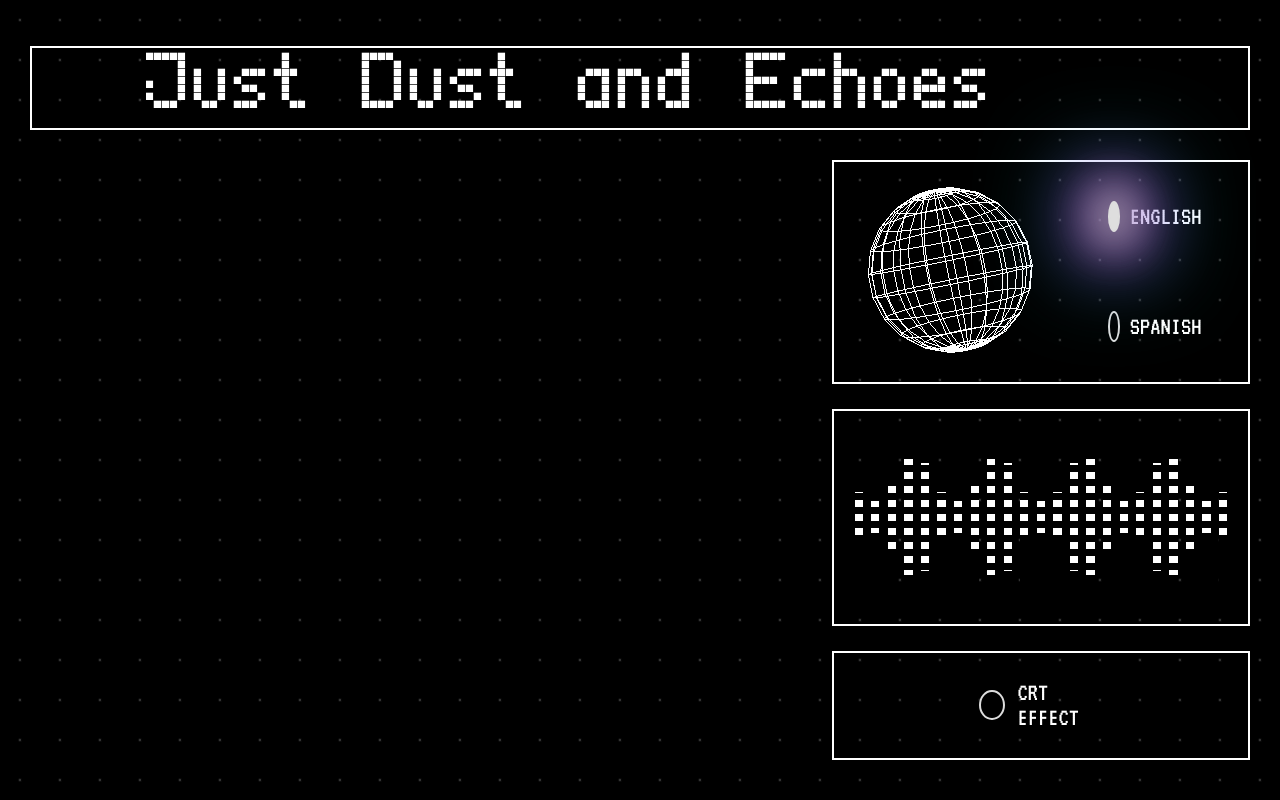
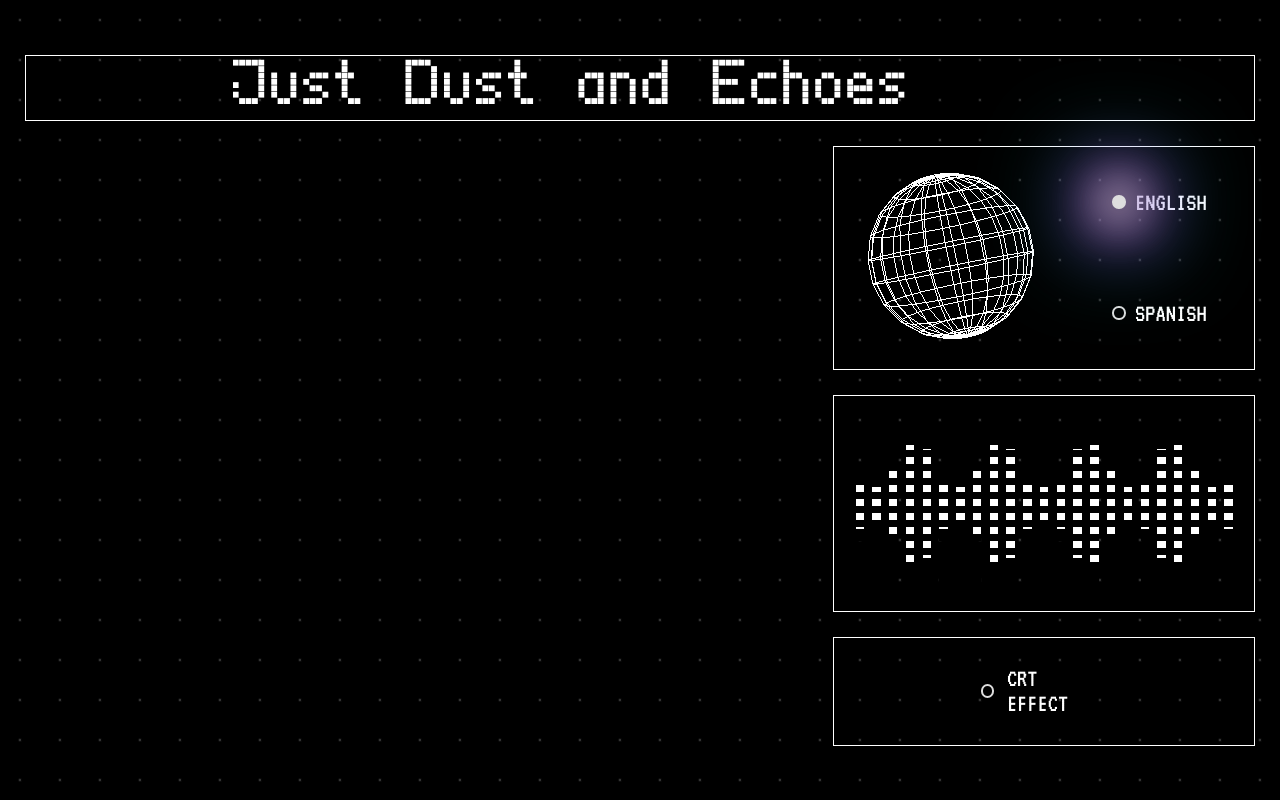
Before and after one commit to AB10110F/Portfolio-TUI, a Next.js app: page / in a window 1280 px wide. Built offline with nearby package versions, Linux system fonts and the light colour scheme.

Commit message:
chore: make ui slim

```diff
--- a/src/css/marquee.module.css
+++ b/src/css/marquee.module.css
@@ -1,14 +1,14 @@
 .header {
-  border: 2px solid rgb(255, 255, 255);
+  border: 1px solid rgb(255, 255, 255);
   overflow-x: hidden;
   display: flex;
   align-items: center;
-  margin: 30px 30px 0 30px;
+  margin: 25px 25px 0 25px;
   white-space: nowrap;
 }
 
 .header>h1 {
-  font-size: 10vh;
+  font-size: 8vh;
   animation: slide var(--transition-duration) infinite linear;
 }
 
@@ -24,17 +24,17 @@
 
 @media only screen and (max-width: 1250px) and (min-width: 760px) {
   .header {
-    height: 12svh;
+    height: 10svh;
   }
 
   .header>h1 {
-    font-size: 7svh;
+    font-size: 8svh;
   }
 }
 
 @media only screen and (max-width: 760px) {
   .header {
-    height: 11svh;
+    height: 8svh;
   }
 
   .header>h1 {
--- a/src/css/page.module.css
+++ b/src/css/page.module.css
@@ -3,7 +3,7 @@
   flex-direction: column;
   justify-content: center;
   color: white;
-  padding: 30px 30px 25px 30px;
+  padding: 25px 25px 25px 25px;
 }
 
 .grid {
@@ -24,7 +24,7 @@
 .languageContainer {
   display: flex;
   flex-direction: row;
-  border: 2px solid rgb(255, 255, 255);
+  border: 1px solid rgb(255, 255, 255);
   height: 40%;
   animation: right 1s ease;
 }
@@ -35,7 +35,7 @@
 }
 
 .bars {
-  border: 2px solid rgb(255, 255, 255);
+  border: 1px solid rgb(255, 255, 255);
   height: 40%;
   animation: right 1.5s ease;
   display: flex;
@@ -44,7 +44,7 @@
 }
 
 .crtSwitch {
-  border: 2px solid rgb(255, 255, 255);
+  border: 1px solid rgb(255, 255, 255);
   height: 20%;
   display: flex;
   justify-content: center;
--- a/src/css/switch.module.css
+++ b/src/css/switch.module.css
@@ -25,8 +25,8 @@
 }
 
 .checkbox {
-  width: 2.3em;
-  height: 2.3em;
+  width: 1em;
+  height: 1em;
   background-color: none;
   border-radius: 50%;
   vertical-align: middle;
@@ -89,12 +89,12 @@
 }
 
 .scanner {
-  animation: scanning 2s infinite linear;
+  animation: scanning 1s infinite linear;
   background-color: rgba(133, 133, 133, 0.266);
   position: fixed;
   top: 0;
   left: 0;
-  height: 5%;
+  height: 2%;
   width: 100%;
 }
 
--- a/src/css/terminal.module.css
+++ b/src/css/terminal.module.css
@@ -5,7 +5,7 @@
   overflow-X: hidden;
   color: white;
   font-size: 3vh;
-  border: 2px solid rgb(255, 255, 255);
+  border: 1px solid rgb(255, 255, 255);
 }
 
 .terminal__history {
```
